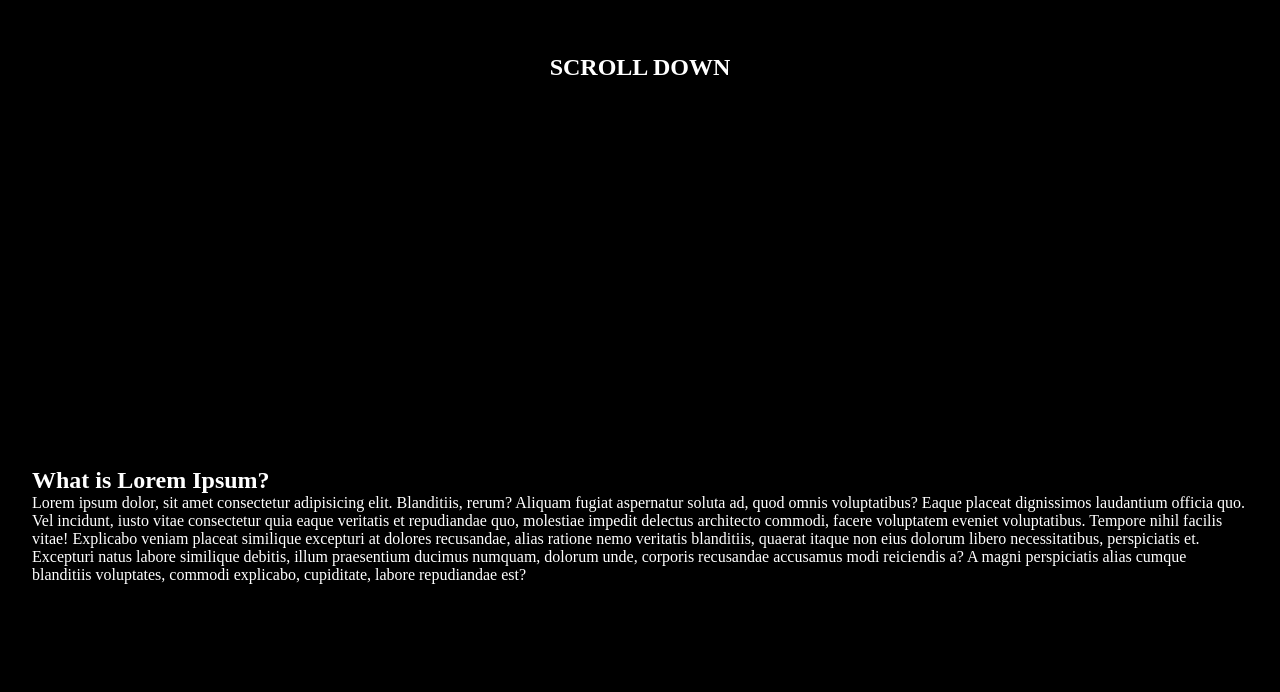
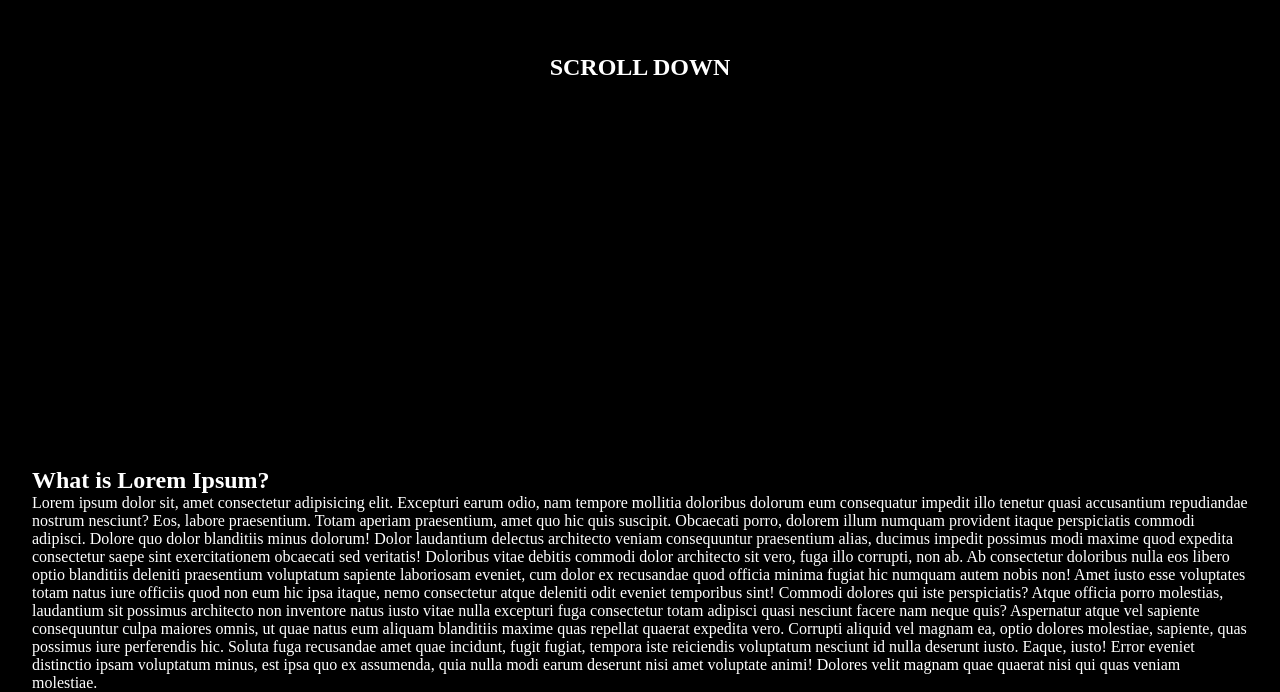
Before and after one commit to kaiquen/scroll-top, a plain HTML site: page index.html in a window 1280 px wide. Shown: the part 333-1025 px from the top of the page. Before the commit the page ends 917 px from the top, so only its background shows below. Drawn offline with Linux system fonts and the light colour scheme.

```diff
--- a/index.html
+++ b/index.html
@@ -15,19 +15,34 @@
       <section>
         <h1>What is Lorem Ipsum?</h1>
         <p>
-          Lorem ipsum dolor, sit amet consectetur adipisicing elit. Blanditiis,
-          rerum? Aliquam fugiat aspernatur soluta ad, quod omnis voluptatibus?
-          Eaque placeat dignissimos laudantium officia quo. Vel incidunt, iusto
-          vitae consectetur quia eaque veritatis et repudiandae quo, molestiae
-          impedit delectus architecto commodi, facere voluptatem eveniet
-          voluptatibus. Tempore nihil facilis vitae! Explicabo veniam placeat
-          similique excepturi at dolores recusandae, alias ratione nemo
-          veritatis blanditiis, quaerat itaque non eius dolorum libero
-          necessitatibus, perspiciatis et. Excepturi natus labore similique
-          debitis, illum praesentium ducimus numquam, dolorum unde, corporis
-          recusandae accusamus modi reiciendis a? A magni perspiciatis alias
-          cumque blanditiis voluptates, commodi explicabo, cupiditate, labore
-          repudiandae est?
+          Lorem ipsum dolor sit, amet consectetur adipisicing elit. Excepturi
+          earum odio, nam tempore mollitia doloribus dolorum eum consequatur
+          impedit illo tenetur quasi accusantium repudiandae nostrum nesciunt?
+          Eos, labore praesentium. Totam aperiam praesentium, amet quo hic quis
+          suscipit. Obcaecati porro, dolorem illum numquam provident itaque
+          perspiciatis commodi adipisci. Dolore quo dolor blanditiis minus
+          dolorum! Dolor laudantium delectus architecto veniam consequuntur
+          praesentium alias, ducimus impedit possimus modi maxime quod expedita
+          consectetur saepe sint exercitationem obcaecati sed veritatis!
+          Doloribus vitae debitis commodi dolor architecto sit vero, fuga illo
+          corrupti, non ab. Ab consectetur doloribus nulla eos libero optio
+          blanditiis deleniti praesentium voluptatum sapiente laboriosam
+          eveniet, cum dolor ex recusandae quod officia minima fugiat hic
+          numquam autem nobis non! Amet iusto esse voluptates totam natus iure
+          officiis quod non eum hic ipsa itaque, nemo consectetur atque deleniti
+          odit eveniet temporibus sint! Commodi dolores qui iste perspiciatis?
+          Atque officia porro molestias, laudantium sit possimus architecto non
+          inventore natus iusto vitae nulla excepturi fuga consectetur totam
+          adipisci quasi nesciunt facere nam neque quis? Aspernatur atque vel
+          sapiente consequuntur culpa maiores omnis, ut quae natus eum aliquam
+          blanditiis maxime quas repellat quaerat expedita vero. Corrupti
+          aliquid vel magnam ea, optio dolores molestiae, sapiente, quas
+          possimus iure perferendis hic. Soluta fuga recusandae amet quae
+          incidunt, fugit fugiat, tempora iste reiciendis voluptatum nesciunt id
+          nulla deserunt iusto. Eaque, iusto! Error eveniet distinctio ipsam
+          voluptatum minus, est ipsa quo ex assumenda, quia nulla modi earum
+          deserunt nisi amet voluptate animi! Dolores velit magnam quae quaerat
+          nisi qui quas veniam molestiae.
         </p>
       </section>
     </main>
--- a/style.css
+++ b/style.css
@@ -45,6 +45,8 @@ p {
 
   pointer-events: none;
   transition: opacity 0.5s ease;
+
+  z-index: 10;
 }
 
 .show-btn {
```
Also changed, not shown: 1 other file.
